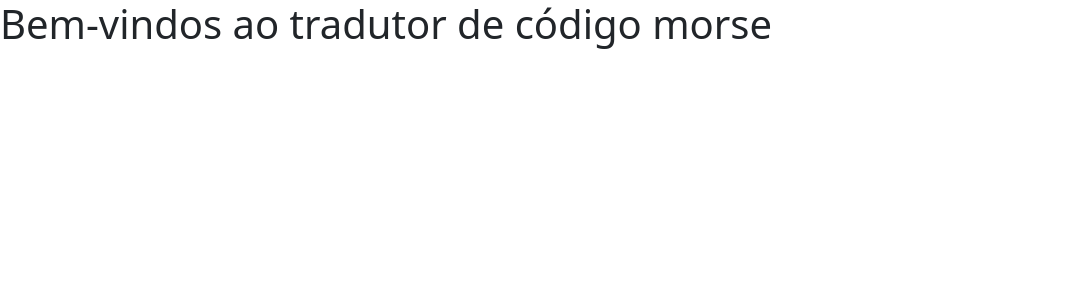
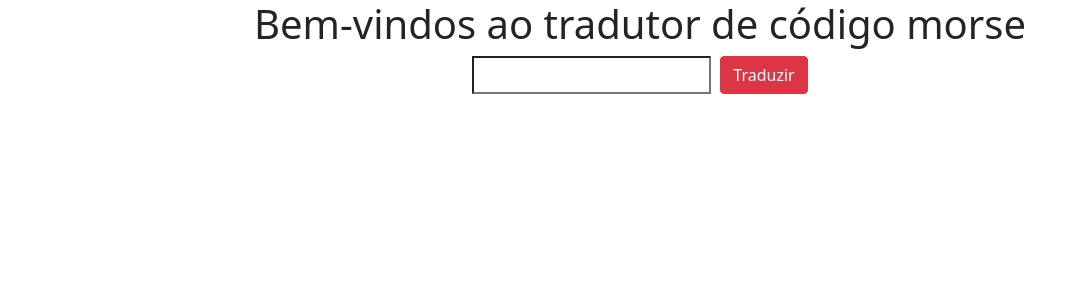
Before and after one commit to Danilo-Xaxa/morse, a Django app: page / in a window 1280 px wide. Shown: the top 300 px of the page, without its empty margins (0-1084 px from the left). Run offline with Django 3.2, Linux system fonts and the light colour scheme; some libraries are stand-ins or nearby versions.

Commit message:
funcionando, só precisa retocar muitos detalhes

```diff
--- /dev/null
+++ b/projeto_morse/app_principal/forms.py
@@ -0,0 +1,5 @@
+from django import forms
+
+
+class Traduzir(forms.Form):
+    morse = forms.CharField(label="morse", max_length=500)
--- a/projeto_morse/app_principal/templates/app_principal/index.html
+++ b/projeto_morse/app_principal/templates/app_principal/index.html
@@ -3,5 +3,24 @@
 {% block titulo %} Tradutor de Morse {% endblock %}
 
 {% block corpo %}
+<main>
+
 <h1>Bem-vindos ao tradutor de código morse </h1>
+
+<form method="post" action="#">
+    {% csrf_token %}
+		<div class="input-group mb-3">
+            <input type="text" name="morse" style="margin-right: 10px;">
+			<div class="input-group-prepend">
+                <button type="submit" name="traduzir" value="traduzir" class="btn btn-danger">Traduzir</button>
+			</div>
+		</div>
+    </form>
+
+    {% if texto %}
+    <h2> {{ texto }}</h2>
+    {% endif %}
+
+</main>
+
 {% endblock %}
--- a/projeto_morse/app_principal/templates/app_principal/layout.html
+++ b/projeto_morse/app_principal/templates/app_principal/layout.html
@@ -7,10 +7,15 @@
     <link href="https://cdn.jsdelivr.net/npm/bootstrap@5.1.3/dist/css/bootstrap.min.css" rel="stylesheet" integrity="sha384-1BmE4kWBq78iYhFldvKuhfTAU6auU8tT94WrHftjDbrCEXSU1oBoqyl2QvZ6jIW3" crossorigin="anonymous">
     <title> {% block titulo %} Titulo Layout {% endblock %} </title>
     <link rel="shortcut icon" href="../static/favicon.ico" type="image/x-icon">
+    <style>
+        main {
+            display: grid;
+            place-items: center;
+            place-content: center;
+        }
+    </style>
 </head>
 <body>
-    <div>
-    </div>
     {% block corpo %}
 	{% endblock %}
     <script src="https://cdn.jsdelivr.net/npm/@popperjs/core@2.10.2/dist/umd/popper.min.js" integrity="sha384-7+zCNj/IqJ95wo16oMtfsKbZ9ccEh31eOz1HGyDuCQ6wgnyJNSYdrPa03rtR1zdB" crossorigin="anonymous"></script>
--- a/testador.py
+++ b/projeto_morse/app_principal/utilidades/testador.py
@@ -1,4 +1,4 @@
-from tradutor import Tradutor as t
+from projeto_morse.app_principal.utilidades.tradutor import Tradutor as t
 
 
 def main():
--- a/projeto_morse/app_principal/views.py
+++ b/projeto_morse/app_principal/views.py
@@ -1,5 +1,15 @@
 from django.shortcuts import render
+from .forms import Traduzir
+from .models import Traducao
+from .utilidades.tradutor import Tradutor as t
 
 # Create your views here.
 def index(request):
-    return render(request, 'app_principal/index.html', {})
+    if request.method == "POST":
+        form = Traduzir(request.POST or None)
+        morse = request.POST.get("morse")
+        texto = t.decriptar(morse)
+        return render(request, 'app_principal/index.html', {'form': form, 'texto': texto})
+    else:
+        form = Traduzir()
+        return render(request, 'app_principal/index.html', {'form': form})
```
Also changed, not shown: projeto_morse/app_principal/utilidades/__init__.py (added), projeto_morse/app_principal/utilidades/tradutor.py (renamed from tradutor.py).
